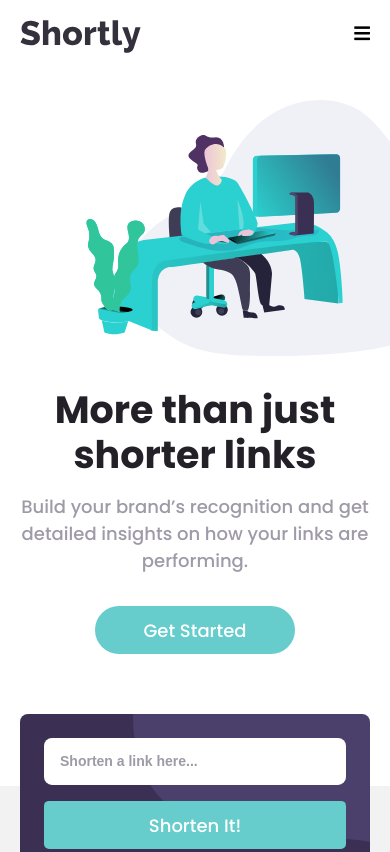
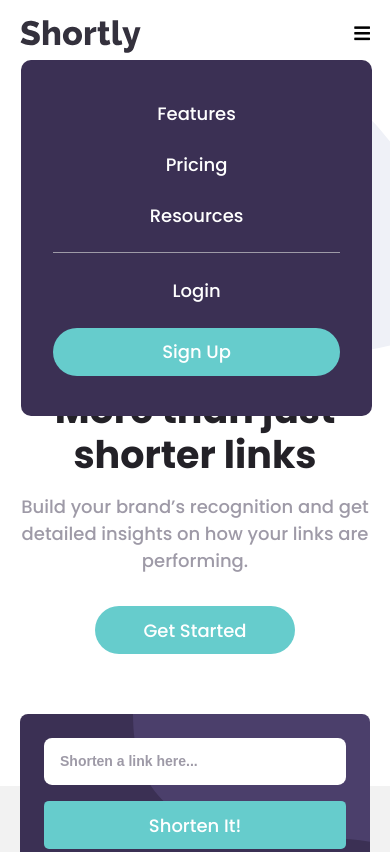
Before and after one commit to abdelilahelhaddad/url-shortening-api, a plain HTML site: page index.html in a window 390 px wide. Shown: the top 852 px of the page. Drawn offline with Linux system fonts and the light colour scheme.

Commit message:
:iphone: :seedling: Mobile First :sparkles: :iphone:

```diff
--- a/index.html
+++ b/index.html
@@ -15,7 +15,7 @@
 </head>
 
 <body>
-  <nav id="navbar" class="container">
+  <nav id="navbar" class="container active">
     <div class="left">
       <div class="logo">
         <img src="./images/logo.svg" alt="">
--- a/style.scss
+++ b/style.scss
@@ -72,11 +72,66 @@ img {
 #navbar {
   flex-direction: row;
   justify-content: space-between;
+  position: relative;
 
   .left,
   .right {
     .nav-list {
       display: none;
+    }
+  }
+
+  &.active {
+    position: relative;
+
+    .nav-list {
+      background: $-P-Dark-Violet;
+      width: 90%;
+      display: block;
+      position: absolute;
+      text-align: center;
+      padding: 0 2rem;
+      z-index: 999;
+      left: 5.4%;
+
+      li {
+        margin-top: 1.5rem;
+
+        a {
+          color: #FFF;
+          width: 100%;
+          ;
+        }
+      }
+    }
+
+    .left {
+      .nav-list {
+        border-top-left-radius: 10px;
+        border-top-right-radius: 10px;
+
+        li:first-child {
+          padding-top: 1rem;
+        }
+      }
+    }
+
+    .right {
+      .nav-list {
+        margin-top: 13rem;
+        border-bottom-left-radius: 10px;
+        border-bottom-right-radius: 10px;
+        z-index: 998;
+
+        li:first-child {
+          border-top: 1px solid $-N-Grayish-Violet;
+          padding-top: 1.5rem;
+        }
+
+        li:last-child {
+          padding-bottom: 2.5rem;
+        }
+      }
     }
   }
 }
```
Also changed, not shown: style.css, 1 other file.
